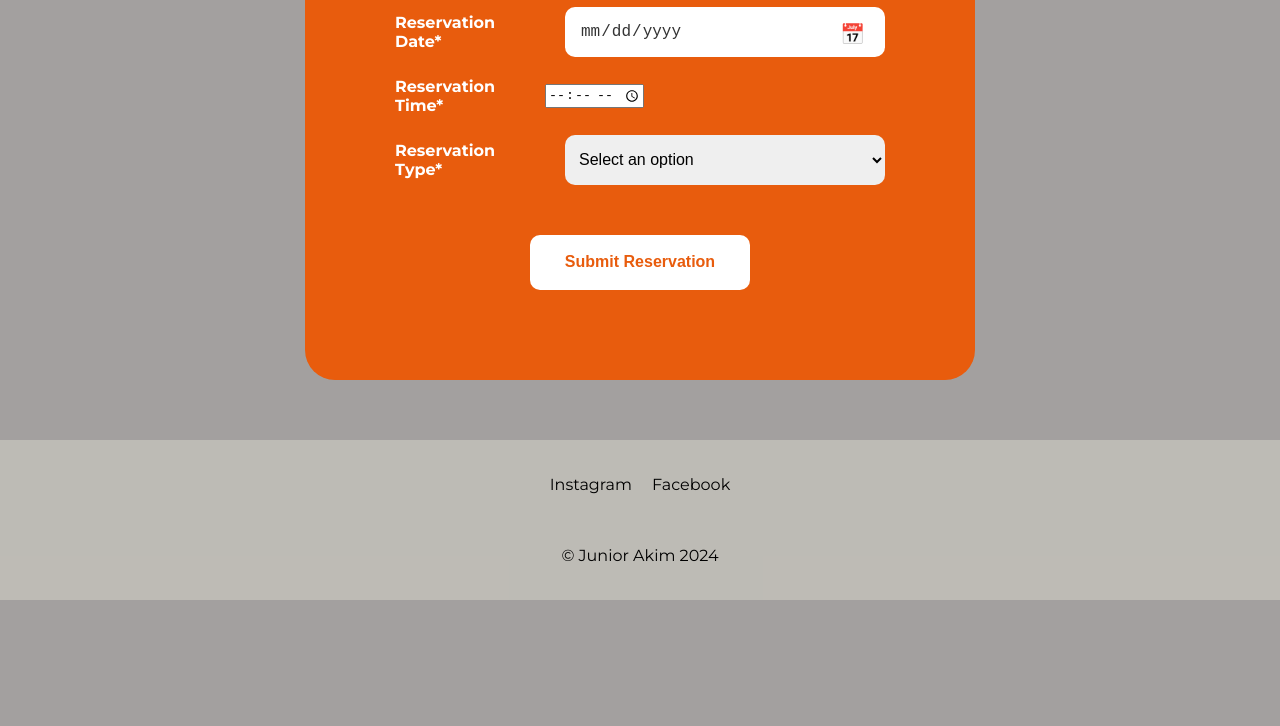
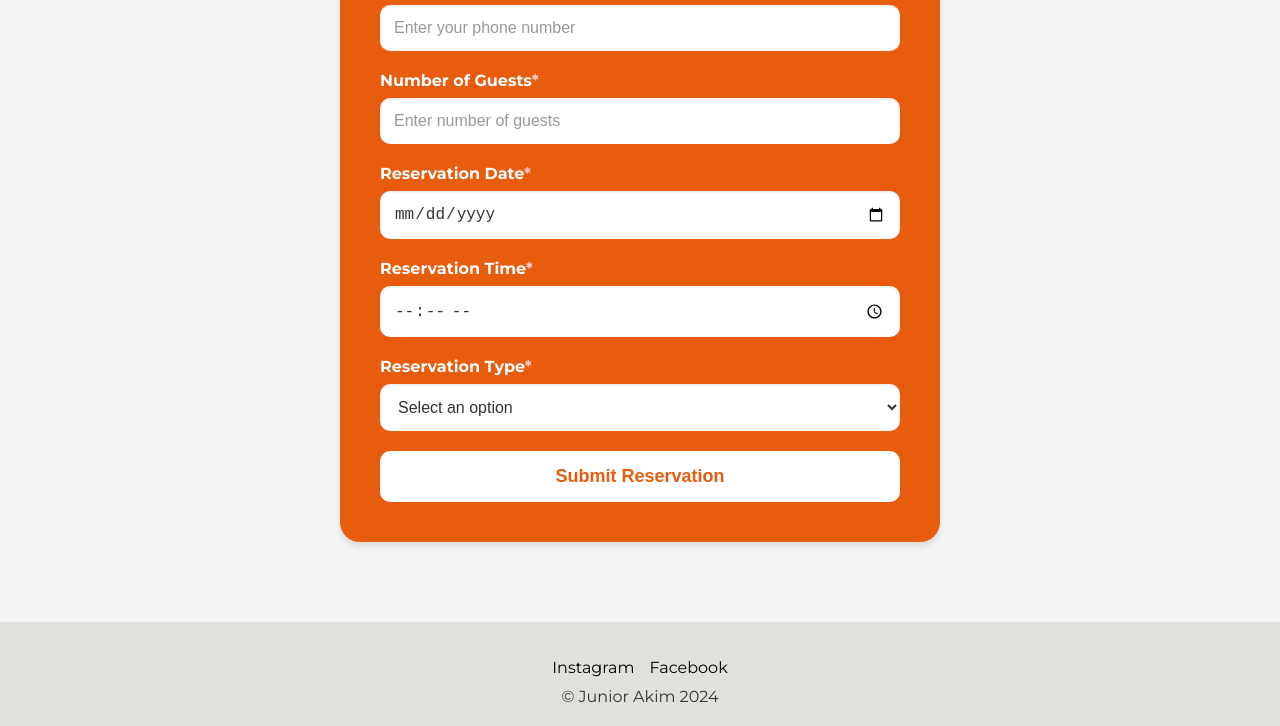
Before and after one commit to Juniorakim/rest-O-rant1, a plain HTML site: page reservations.html in a window 1280 px wide. Shown: the part 461-1187 px from the top of the page. Before the commit the page ends 1061 px from the top, so only its background shows below. Drawn offline with Linux system fonts and the light colour scheme.

Commit message:
Update reservation.css
NEW STYLING

```diff
--- a/reservation.css
+++ b/reservation.css
@@ -1,166 +1,240 @@
+/* Global Styles */
 * {
     box-sizing: border-box;
 }
 
 body {
     margin: 0;
-    font-family: 'Montserrat', sans-serif; /* or 'Lora', serif */
-    background-color: #777271ab;
+    font-family: 'Montserrat', sans-serif;
+    background-color: #f5f5f5;
+    color: #333;
 }
 
-main {
-    padding: 20px; /* Add padding to the main section */
+a {
+    text-decoration: none;
+    color: inherit;
 }
 
 /* Navbar Styling */
 .navbar {
-    border-bottom: 1px solid #e2e2c1; /* Light border color */
+    display: flex;
+    justify-content: space-between;
+    align-items: center;
+    background-color: #E85C0D;
+    padding: 10px; /* Reduced padding */
 }
 
-.navbar ul {
-    margin: 0;
-    background-color: #E85C0D; /* Soft Coral */
-    list-style: none;
-    display: flex;
-    gap: 20px;
-    justify-content: center;
-    padding: 20px;
+/* Hamburger Menu Container */
+.hamburger-container {
+    display: none; /* Hidden by default */
 }
 
-.navbar a {
-    text-decoration: none;
-    color: white; /* Change text color for better contrast */
-    font-weight: bold; /* Make text bolder */
-    transition: color 0.3s; /* Smooth transition for text color */
+/* Hamburger Menu Styling */
+.hamburger {
+    font-size: 25px;
+    cursor: pointer;
+    color: white;
 }
 
-.navbar a:hover {
-    color: #eb973e; /* Soft tan for hover */
+/* Navigation Links */
+.nav-container {
+    display: flex;
+    justify-content: center;
+    flex-grow: 1;
+
+}
+
+.nav-links {
+    list-style-type: none; /* Remove default bullets */
+    margin: 0;
+    padding: 10px;
+    display: flex;
+    gap: 20px; /* Adjusted gap */
+}
+
+.nav-links li {
+    margin: 0;
+    padding: 0;
+}
+
+.nav-links a {
+    text-decoration: none;
+    color: white;
+    font-weight: bold;
+    font-size: 16px;
+    padding: 5px 10px; /* Reduced padding */
+    border-radius: 5px;
+    transition: color 0.3s ease-in-out;
+}
+
+.nav-links a:hover {
+    color: #eb973e; /* Reverted to original hover effect */
+}
+
+/* Responsive Design for Navbar */
+@media (max-width: 768px) {
+    .hamburger-container {
+        display: flex; /* Show hamburger menu on small screens */
+        align-items: center;
+    }
+
+    .nav-container {
+        display: none; /* Hide nav links by default on mobile */
+        flex-direction: column; /* Stack links vertically */
+        align-items: center;
+        position: absolute;
+        top: 50px; /* Adjusted top position */
+        left: 0;
+        right: 0;
+        background-color: #E85C0D;
+        z-index: 1000;
+        padding: 10px 0;
+    }
+
+    .nav-container.show {
+        display: flex; /* Show nav links when toggled */
+    }
+
+    .nav-links {
+        flex-direction: column; /* Stack links vertically */
+        gap: 10px; /* Adjusted gap */
+        width: 100%;
+        text-align: center;
+    }
+
+    .nav-links a {
+        padding: 10px 0; /* Adjusted padding */
+        font-size: 16px; /* Reduced font size */
+    }
+}
+
+/* Reservation Section */
+.reservation-section {
+    padding: 40px 20px;
+    background-color: #f5f5f5;
+}
+
+.section-title {
+    text-align: center;
+    color: #E85C0D;
+    font-family: 'Lora', serif;
+    font-size: 2.5rem;
+    margin-bottom: 30px;
 }
 
 /* Form Styling */
 .reservation-form {
-    display: flex;
-    justify-content: center;
-    align-items: center;
-    text-align: center;
-    flex-direction: column;
-    margin: 20px 0; /* Add margin to separate from navbar and footer */
-
+    max-width: 600px;
+    margin: 0 auto;
+    background-color: #E85C0D;
+    padding: 40px;
+    border-radius: 20px;
+    box-shadow: 0 4px 6px rgba(0, 0, 0, 0.1);
 }
 
-form {
-    background-color: #E85C0D;
-    padding: 90px;
-    border-radius: 30px;
+.reservation-form form {
+    display: flex;
+    flex-direction: column;
+    gap: 20px;
 }
 
-/* Title Styling */
-form h1 {
-    color: white;
-    margin-bottom: 30px; /* Increased margin for better spacing */
-    font-size: 2.5rem;
+.form-group {
+    display: flex;
+    flex-direction: column;
+    gap: 8px;
 }
 
-/* Input & Label Alignment */
-form .form-group {
-    display: flex;
-    align-items: center;
-    margin-bottom: 20px; /* Increased bottom margin */
-}
-
-form label {
-    width: 150px;
+.form-group label {
     color: white;
     font-weight: bold;
-    text-align: left;
-}
-
-input[type="text"],
-input[type="date"],
-select {
-    width: 320px; /* Slightly increased input width */
-    height: 50px;
-    border-radius: 10px;
-    border: none;
-    margin-left: 20px; /* Increased spacing between label and input */
-    padding-left: 10px;
     font-size: 16px;
 }
 
-/* Calendar Styling */
-input[type="date"] {
-    padding: 10px 40px 10px 15px; /* Extra padding for icon */
-    background-color: #fff;
-    color: #333;
-    position: relative;
-    -webkit-appearance: none;
-    -moz-appearance: none;
-    appearance: none;
+.form-group label span {
+    color: #ffcccb;
 }
 
-input[type="date"]::before {
-    content: '\1F4C5'; /* Unicode for calendar icon */
-    position: absolute;
-    right: 20px;
-    top: 15px;
-    font-size: 20px;
-    color: #81431f; /* Icon color matches theme */
-    pointer-events: none;
+.form-group input,
+.form-group select {
+    width: 100%;
+    padding: 14px;
+    border: none;
+    border-radius: 10px;
+    font-size: 16px;
+    background-color: #ffffff;
+    color: #333;
+    box-shadow: inset 0 1px 3px rgba(0, 0, 0, 0.1);
 }
 
-input[type="date"]::-webkit-calendar-picker-indicator {
-    background: transparent;
-    color: transparent;
-    cursor: pointer;
-    position: absolute;
-    right: 20px;
+.form-group input::placeholder {
+    color: #999;
+}
+
+.form-group input:focus,
+.form-group select:focus {
+    outline: none;
+    box-shadow: 0 0 5px rgba(232, 92, 13, 0.7);
 }
 
 /* Button Styling */
-button {
-    width: 220px; /* Slightly larger button */
-    height: 55px;
-    border-radius: 10px;
-    border: none;
+button[type="submit"] {
+    padding: 15px;
     background-color: white;
     color: #E85C0D;
+    font-size: 18px;
     font-weight: bold;
-    font-size: 1rem;
+    border: none;
+    border-radius: 10px;
     cursor: pointer;
-    margin-top: 30px; /* Added space above the button */
-    transition: background-color 0.3s ease;
+    transition: all 0.3s ease-in-out;
 }
 
-button:hover {
-    background-color: #f7b798;
+button[type="submit"]:hover {
+    background-color: #ffcccb;
+    color: #E85C0D;
 }
 
 /* Footer Styling */
 footer {
-    display: flex;
-    flex-direction: column;
-    height: 20vh; /* Adjust as needed */
-    justify-content: center;
-    align-items: center;
-    background-color: #d3d0c78e; /* Matches the theme */
-    gap: 20px; /* Space between elements */
-    margin-top: 20px; /* Space above footer */
+    text-align: center;
+    background-color: #d3d0c78e;
+    padding: 20px;
+    margin-top: 40px;
 }
 
 footer ul {
+    list-style: none;
+    padding: 0;
+    margin-bottom: 10px;
     display: flex;
-    list-style: none;
-    gap: 20px; /* Space between links */
-    justify-content: center; /* Center links */
-    padding: 0;
+    justify-content: center;
+    gap: 15px;
 }
 
 footer a {
-    color: black; /* Link color */
-    text-decoration: none; /* No underline */
+    text-decoration: none;
+    color: black;
 }
 
 footer a:hover {
-    color: #e5533d; /* Color change on hover */
+    color: #e5533d;
 }
+
+footer p {
+    margin: 0;
+}
+
+/* Responsive Design for Reservation Form */
+@media (max-width: 768px) {
+    .reservation-form {
+        padding: 30px;
+    }
+
+    .section-title {
+        font-size: 2rem;
+    }
+
+    button[type="submit"] {
+        font-size: 16px;
+    }
+}
```
